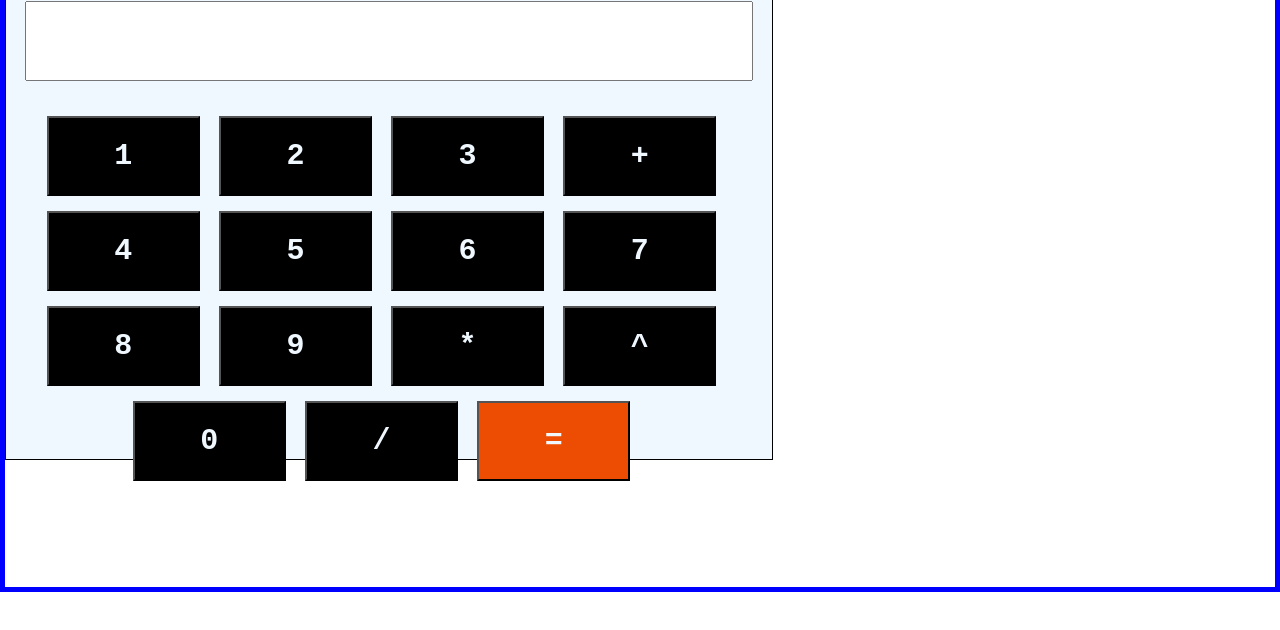
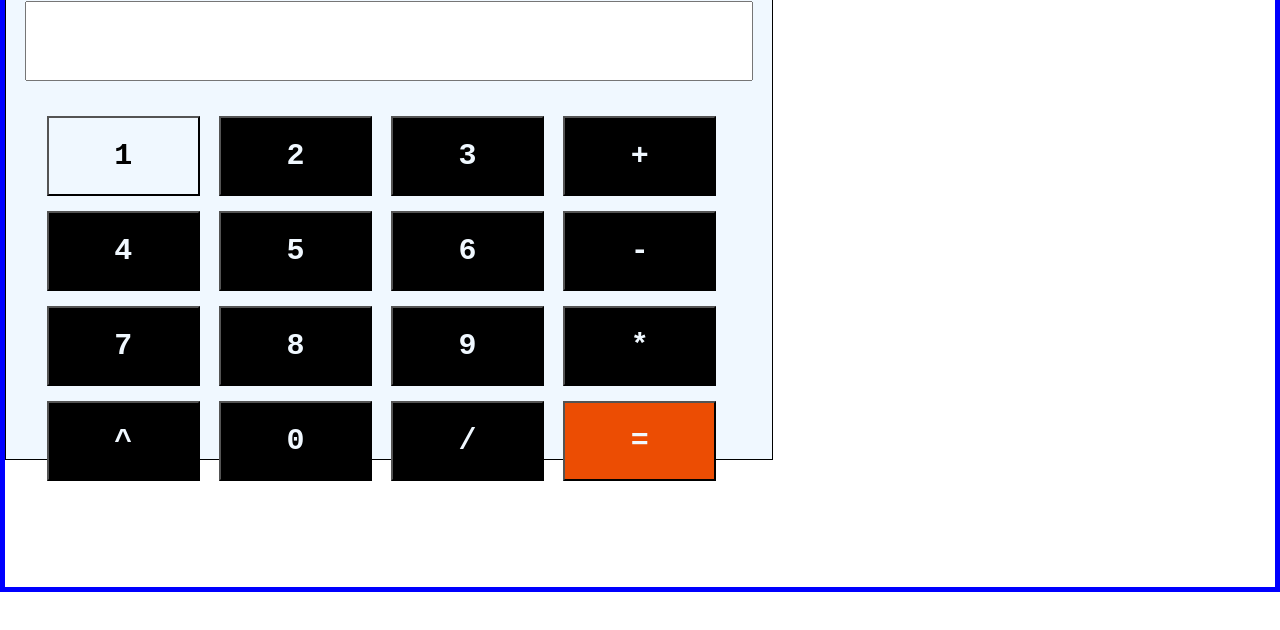
Before and after one commit to LakshyaSharma11x/CalEvalute, a plain HTML site: page index.html in a window 1280 px wide. In both pictures the pointer is over the button 123 px from the left and 284 px from the top of the page. Shown: the part 128-758 px from the top of the page. Drawn offline with Linux system fonts and the light colour scheme.

Commit message:
add fixed buttons

```diff
--- a/css/button.css
+++ b/css/button.css
@@ -16,8 +16,8 @@
 }
 
 .common-button:hover{
-    background-color: var(--invert-button-color);
-    color: var(--invert-button-color-text);
+    background-color: var(--invert-button-color-text);
+    color: var(--invert-button-color);
 }
 
 .ans-button{
--- a/index.html
+++ b/index.html
@@ -26,6 +26,7 @@
                     <button onclick="basicButton(4)" class="common-button">4</button>
                     <button onclick="basicButton(5)" class="common-button">5</button>
                     <button onclick="basicButton(6)" class="common-button">6</button>
+                    <button onclick="basicButton('+')" class="common-button">-</button>
 
                     <button onclick="basicButton(7)" class="common-button">7</button>
                     <button onclick="basicButton(8)" class="common-button">8</button>
```
